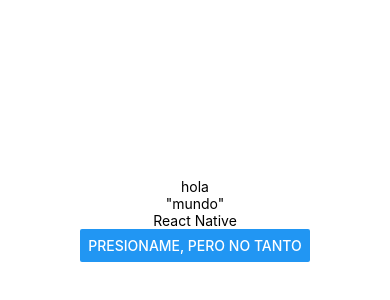
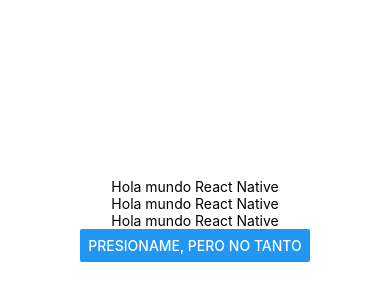
Before and after one commit to MarianLHG/PM192, a React Native app in the folder my-blank/: screen / in a window 390 px wide. Shown: the part 202-502 px from the top of the page. Built offline with nearby package versions, Linux system fonts and the light colour scheme.

Commit message:
uso de useState

```diff
--- a/my-blank/App.js
+++ b/my-blank/App.js
@@ -1,11 +1,14 @@
 /* ZONA 1: Importaciones*/
 import { StatusBar } from 'expo-status-bar';
 import { StyleSheet, Text, View, Button} from 'react-native';
+import React, {useState} from 'react';
 
-const Texto=(props) => {
-  const {children}=props
+
+const Texto=() => {
+  const [contenido, setContenido]=useState("Hola mundo React Native");
+  const actualizarTexto = () => {setContenido("Estado Actualizado")};
   return (
-    <Text>{children}</Text>
+    <Text onPress={actualizarTexto}>{contenido}</Text>
   )
 }
 
@@ -13,9 +16,9 @@
 export default function App() {
   return (
     <View style={styles.container}>
-      <Texto> hola </Texto>
-      <Texto> "mundo" </Texto>
-      <Texto> React Native </Texto>
+      <Texto> </Texto>
+      <Texto> </Texto>
+      <Texto> </Texto>
       <Button title="Presioname, pero no tanto"></Button>
       <StatusBar style="auto" />
     </View>
```
